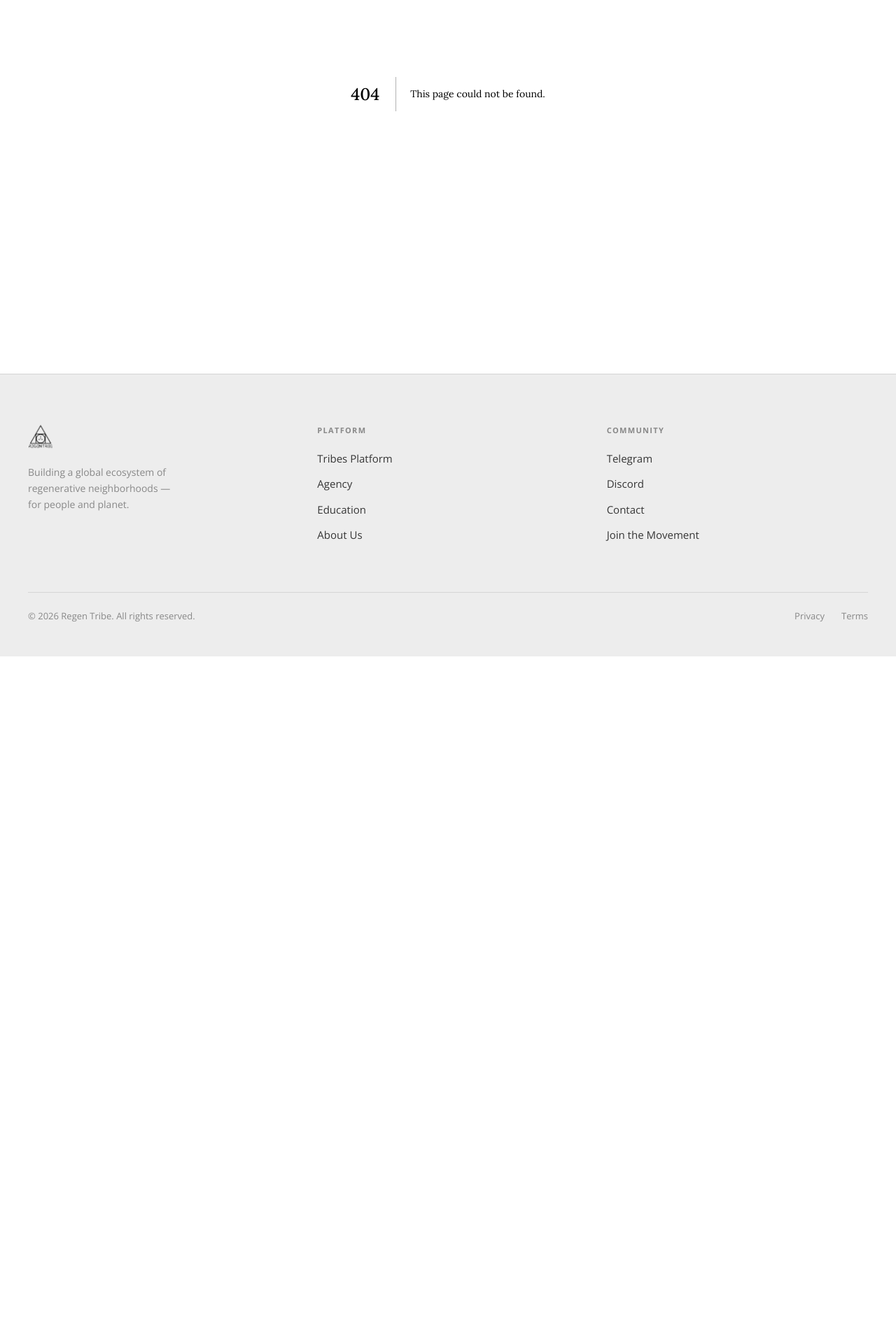
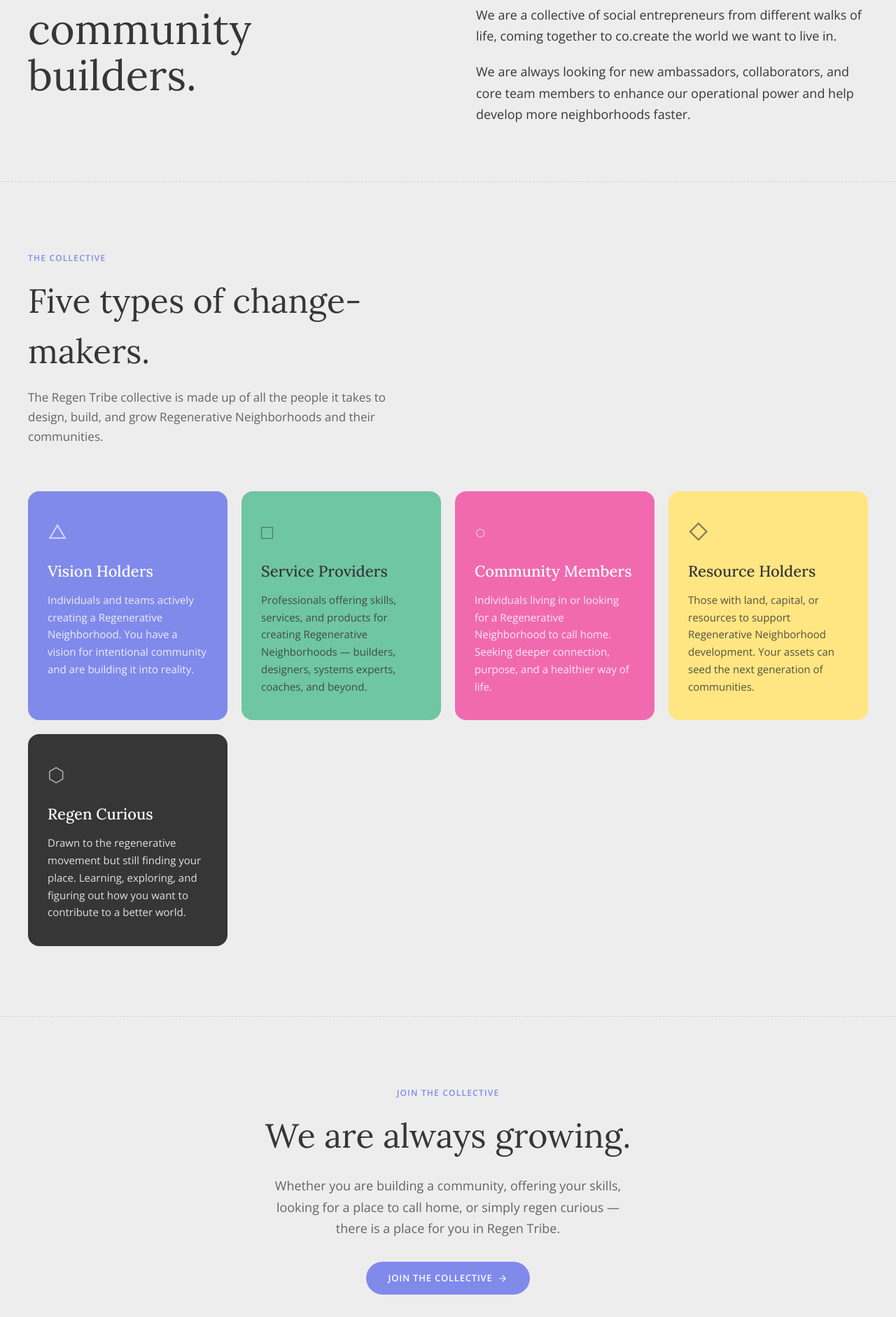
Before and after one commit to wensonia/RegenTribeWebsite, a Next.js app: page /about in a window 1280 px wide. Before the commit this address had no page. Shown: the part 338-2220 px from the top of the page at 70% size. Before the commit the page ends 1276 px from the top, so only its background shows below. Built offline with nearby package versions, Linux system fonts and the light colour scheme.

Commit message:
Add About Us page at /about
Sections: Who We Are, five archetype cards (Vision Holders, Service Providers, Community Members, Resource Holders, Regen Curious), and How to Join CTA.

Co-Authored-By: Claude Sonnet 4.6 <noreply@anthropic.com>

```diff
--- /dev/null
+++ b/app/about/page.tsx
@@ -0,0 +1,199 @@
+'use client'
+
+import Link from 'next/link'
+import { motion } from 'framer-motion'
+import { ArrowRight } from 'lucide-react'
+
+/* ── Layout constants ── */
+const W = '1280px'
+const PX = '40px'
+const wrap: React.CSSProperties = { maxWidth: W, margin: '0 auto', padding: `0 ${PX}` }
+
+/* ── Animations ── */
+const fadeUp = {
+  hidden: { opacity: 0, y: 28 },
+  visible: { opacity: 1, y: 0, transition: { duration: 0.65, ease: [0.25, 0.1, 0.25, 1] as [number, number, number, number] } },
+}
+const stagger = { hidden: {}, visible: { transition: { staggerChildren: 0.1 } } }
+const vp = { once: true, margin: '-80px' as const }
+
+/* ── Archetypes data ── */
+const archetypes = [
+  {
+    name: 'Vision Holders',
+    color: '#808aeb',
+    textLight: true,
+    shape: '△',
+    description:
+      'Individuals and teams actively creating a Regenerative Neighborhood. You have a vision for intentional community and are building it into reality.',
+  },
+  {
+    name: 'Service Providers',
+    color: '#6fc6a2',
+    textLight: false,
+    shape: '□',
+    description:
+      'Professionals offering skills, services, and products for creating Regenerative Neighborhoods — builders, designers, systems experts, coaches, and beyond.',
+  },
+  {
+    name: 'Community Members',
+    color: '#f16ab0',
+    textLight: true,
+    shape: '○',
+    description:
+      'Individuals living in or looking for a Regenerative Neighborhood to call home. Seeking deeper connection, purpose, and a healthier way of life.',
+  },
+  {
+    name: 'Resource Holders',
+    color: '#ffe682',
+    textLight: false,
+    shape: '◇',
+    description:
+      'Those with land, capital, or resources to support Regenerative Neighborhood development. Your assets can seed the next generation of communities.',
+  },
+  {
+    name: 'Regen Curious',
+    color: '#363636',
+    textLight: true,
+    shape: '⬡',
+    description:
+      'Drawn to the regenerative movement but still finding your place. Learning, exploring, and figuring out how you want to contribute to a better world.',
+  },
+]
+
+/* ── Pill button ── */
+function PillBtn({ href, children, bg, light, external }: {
+  href: string; children: React.ReactNode; bg?: string; light?: boolean; external?: boolean
+}) {
+  const style: React.CSSProperties = {
+    display: 'inline-flex', alignItems: 'center', gap: '8px',
+    fontSize: '13px', fontWeight: '600', letterSpacing: '0.06em', textTransform: 'uppercase',
+    color: light ? 'var(--text)' : 'white',
+    backgroundColor: bg || 'var(--text)',
+    borderRadius: '9999px', padding: '14px 32px', textDecoration: 'none', border: 'none', cursor: 'pointer',
+  }
+  const inner = <>{children}<ArrowRight size={14} strokeWidth={2} /></>
+  if (external) return (
+    <motion.a href={href} target="_blank" rel="noopener noreferrer" style={style}
+      whileHover={{ scale: 1.03 }} whileTap={{ scale: 0.97 }} transition={{ duration: 0.15 }}>
+      {inner}
+    </motion.a>
+  )
+  return (
+    <motion.div whileHover={{ scale: 1.03 }} whileTap={{ scale: 0.97 }} transition={{ duration: 0.15 }} style={{ display: 'inline-flex' }}>
+      <Link href={href} style={style}>{inner}</Link>
+    </motion.div>
+  )
+}
+
+export default function AboutPage() {
+  return (
+    <>
+
+        {/* ── WHO WE ARE ── */}
+        <section style={{ padding: '100px 0 80px', borderBottom: '1px dashed var(--border)' }}>
+          <div style={wrap}>
+            <motion.div variants={stagger} initial="hidden" animate="visible"
+              style={{ display: 'grid', gridTemplateColumns: '1fr 1fr', gap: '80px', alignItems: 'start' }}>
+
+              <motion.div variants={fadeUp}>
+                <p style={{ fontSize: '12px', fontWeight: '600', letterSpacing: '0.1em', textTransform: 'uppercase', color: 'var(--blue)', marginBottom: '24px' }}>
+                  Who we are
+                </p>
+                <h1 style={{ fontFamily: 'Lora, serif', fontSize: 'clamp(36px, 5vw, 60px)', fontWeight: '400', lineHeight: '1.1', margin: '0 0 32px' }}>
+                  An open collective of<br />community builders.
+                </h1>
+              </motion.div>
+
+              <motion.div variants={fadeUp} style={{ paddingTop: '60px' }}>
+                <p style={{ fontSize: '18px', lineHeight: '1.7', marginBottom: '20px', color: 'var(--text)' }}>
+                  Our team has been researching, documenting, and studying community land developments of various sizes and structures since 2022.
+                </p>
+                <p style={{ fontSize: '18px', lineHeight: '1.7', marginBottom: '20px', color: 'var(--text)' }}>
+                  We are a collective of social entrepreneurs from different walks of life, coming together to co.create the world we want to live in.
+                </p>
+                <p style={{ fontSize: '18px', lineHeight: '1.7', color: 'var(--text)' }}>
+                  We are always looking for new ambassadors, collaborators, and core team members to enhance our operational power and help develop more neighborhoods faster.
+                </p>
+              </motion.div>
+
+            </motion.div>
+          </div>
+        </section>
+
+        {/* ── ARCHETYPES ── */}
+        <section style={{ padding: '100px 0', borderBottom: '1px dashed var(--border)' }}>
+          <div style={wrap}>
+            <motion.div variants={stagger} initial="hidden" whileInView="visible" viewport={vp}>
+
+              <motion.div variants={fadeUp} style={{ marginBottom: '64px' }}>
+                <p style={{ fontSize: '12px', fontWeight: '600', letterSpacing: '0.1em', textTransform: 'uppercase', color: 'var(--blue)', marginBottom: '16px' }}>
+                  The collective
+                </p>
+                <h2 style={{ fontFamily: 'Lora, serif', fontSize: 'clamp(28px, 4vw, 48px)', fontWeight: '400', margin: '0 0 16px', maxWidth: '600px' }}>
+                  Five types of change-makers.
+                </h2>
+                <p style={{ fontSize: '17px', lineHeight: '1.65', color: 'var(--text)', maxWidth: '540px', opacity: 0.75 }}>
+                  The Regen Tribe collective is made up of all the people it takes to design, build, and grow Regenerative Neighborhoods and their communities.
+                </p>
+              </motion.div>
+
+              <div style={{ display: 'grid', gridTemplateColumns: 'repeat(auto-fill, minmax(240px, 1fr))', gap: '20px' }}>
+                {archetypes.map((a) => (
+                  <motion.div key={a.name} variants={fadeUp}
+                    style={{
+                      backgroundColor: a.color,
+                      borderRadius: '16px',
+                      padding: '36px 28px',
+                      color: a.textLight ? 'white' : '#363636',
+                    }}>
+                    <div style={{ fontSize: '28px', marginBottom: '20px', opacity: 0.6 }}>{a.shape}</div>
+                    <h3 style={{ fontFamily: 'Lora, serif', fontSize: '22px', fontWeight: '500', margin: '0 0 12px' }}>
+                      {a.name}
+                    </h3>
+                    <p style={{ fontSize: '15px', lineHeight: '1.65', margin: 0, opacity: 0.85 }}>
+                      {a.description}
+                    </p>
+                  </motion.div>
+                ))}
+              </div>
+
+            </motion.div>
+          </div>
+        </section>
+
+        {/* ── HOW TO JOIN ── */}
+        <section style={{ padding: '100px 0' }}>
+          <div style={wrap}>
+            <motion.div variants={stagger} initial="hidden" whileInView="visible" viewport={vp}
+              style={{ display: 'flex', flexDirection: 'column', alignItems: 'center', textAlign: 'center', gap: '32px' }}>
+
+              <motion.div variants={fadeUp}>
+                <p style={{ fontSize: '12px', fontWeight: '600', letterSpacing: '0.1em', textTransform: 'uppercase', color: 'var(--blue)', marginBottom: '16px' }}>
+                  Join the collective
+                </p>
+                <h2 style={{ fontFamily: 'Lora, serif', fontSize: 'clamp(28px, 4vw, 48px)', fontWeight: '400', margin: '0 0 20px' }}>
+                  We are always growing.
+                </h2>
+                <p style={{ fontSize: '18px', lineHeight: '1.7', maxWidth: '520px', margin: '0 auto', opacity: 0.75 }}>
+                  Whether you are building a community, offering your skills, looking for a place to call home, or simply regen curious — there is a place for you in Regen Tribe.
+                </p>
+              </motion.div>
+
+              <motion.div variants={fadeUp}>
+                <PillBtn
+                  href="https://regentribe.notion.site/Join-Regen-Tribe-ac482cc256d4495d820010c28200698e"
+                  external
+                  bg="var(--blue)"
+                >
+                  Join the Collective
+                </PillBtn>
+              </motion.div>
+
+            </motion.div>
+          </div>
+        </section>
+
+    </>
+  )
+}
```
